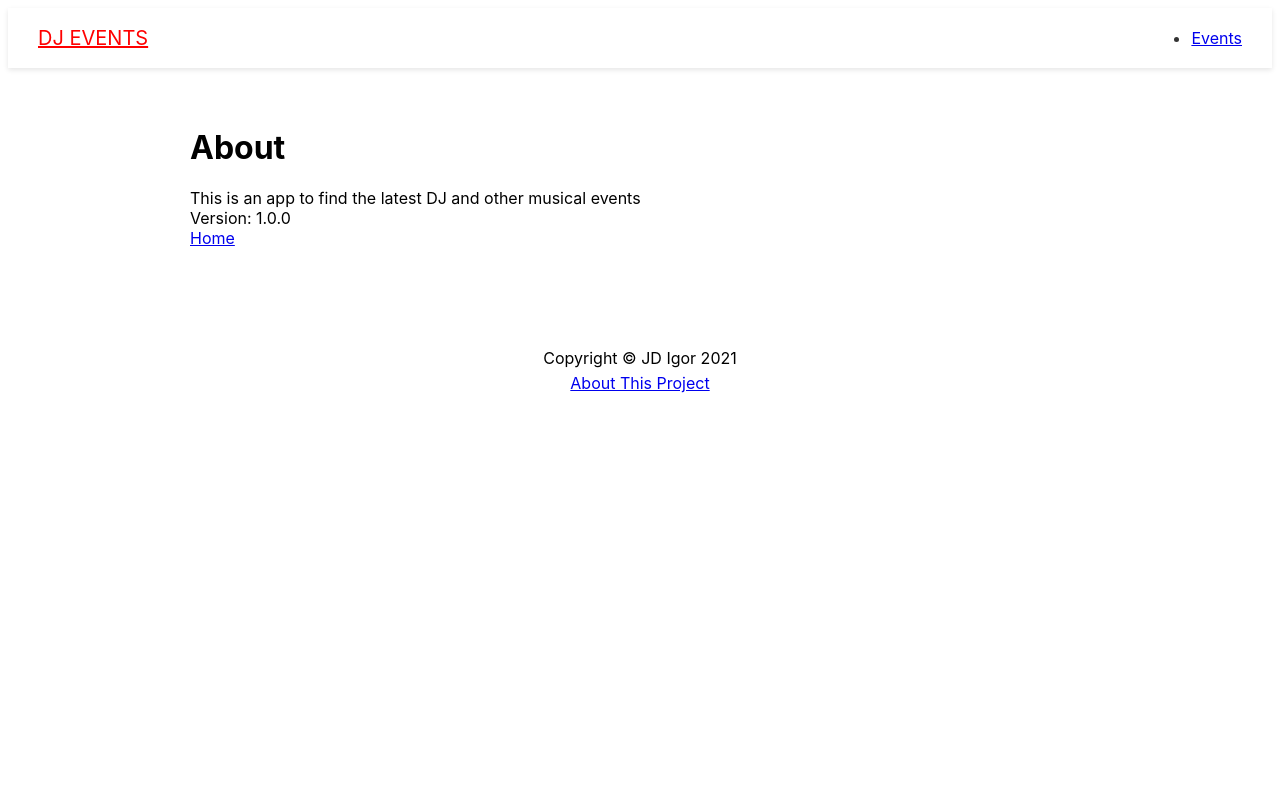
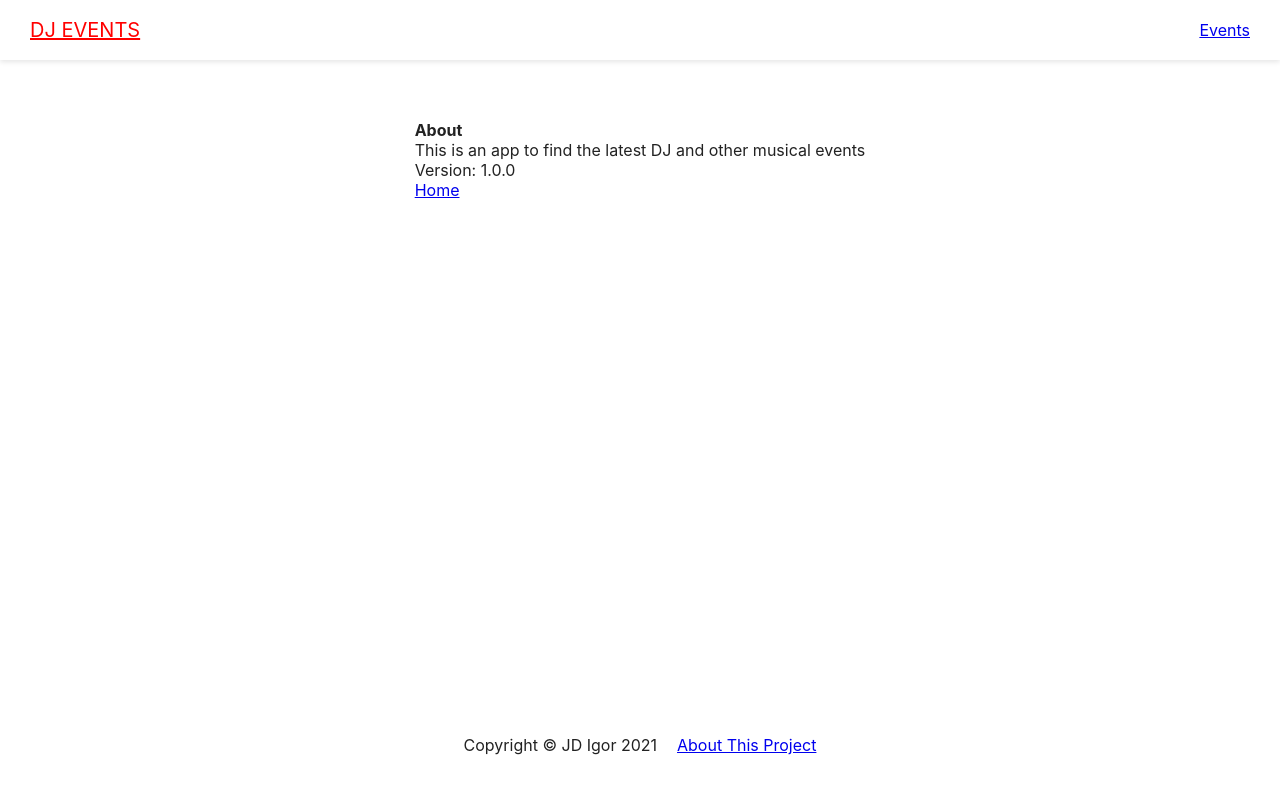
Before and after one commit to igorzinar/dj-events-frontend, a Next.js app: page /about in a window 1280 px wide. Shown: the top 794 px of the page. Built offline with nearby package versions, Linux system fonts and the light colour scheme; a web font is replaced by a local one.

Commit message:
install react icons next-seo, create next-seo-config.js, refacore app.tsx style Layout and Footer

```diff
--- a/components/Footer.tsx
+++ b/components/Footer.tsx
@@ -15,10 +15,12 @@ const Footer = () => {
 export default Footer;
 
 const Container = styled.div`
+  display: flex;
+  justify-content: center;
   margin: 100px 0 40px;
   text-align: center;
   > p {
-    margin: 5px 0;
+    margin: 5px 10px;
   }
 `;
 
--- a/components/Layout.tsx
+++ b/components/Layout.tsx
@@ -1,4 +1,3 @@
-import React from "react";
 import Head from "next/head";
 import Header from "./Header";
 import Footer from "./Footer";
@@ -20,7 +19,7 @@ const defaultProps = {
 
 const Layout = (data: IProp = defaultProps) => {
   return (
-    <div>
+    <Wrapper>
       <Head>
         <title>{data.title}</title>
         <meta name="description" content={data.description} />
@@ -29,12 +28,18 @@ const Layout = (data: IProp = defaultProps) => {
       <Header />
       <Container>{data.children}</Container>
       <Footer />
-    </div>
+    </Wrapper>
   );
 };
 
 export default Layout;
 
+const Wrapper = styled.div`
+  min-height: 100vh;
+  margin: 0;
+  display: grid;
+  grid-template-rows: auto 1fr auto;
+`;
 const Container = styled.div`
   margin: 60px auto;
   max-width: 960px;
--- /dev/null
+++ b/next-seo.config.js
@@ -0,0 +1,39 @@
+const image =
+  "https://image.shutterstock.com/image-photo/portrait-confident-young-dj-headphones-260nw-1082977484.jpg";
+const title = "Super Popular DJ From the World";
+const description =
+  // eslint-disable-next-line max-len
+  "Everyone you need add event in your profile.";
+
+export default {
+  canonical: "https://igorzinar.com",
+  locale: "en_US",
+  title,
+  description,
+  openGraph: {
+    title,
+    description,
+    image,
+    locale: "en_US",
+    type: "website",
+    url: "https://igorzinar.com",
+    site_name: "Igor Zinar",
+    images: [
+      {
+        url: image,
+        width: 872,
+        height: 826,
+        alt: "I like to create interest projects",
+      },
+    ],
+  },
+  twitter: {
+    handle: "@IgorZinar",
+    site: "@IgorZinar",
+    cardType: "summary_large_image",
+    image,
+  },
+  facebook: {
+    appId: "",
+  },
+};
--- a/package.json
+++ b/package.json
@@ -9,8 +9,10 @@
   },
   "dependencies": {
     "next": "10.2.3",
+    "next-seo": "^4.24.0",
     "react": "17.0.2",
     "react-dom": "17.0.2",
+    "react-icons": "^4.2.0",
     "styled-components": "^5.3.0"
   },
   "devDependencies": {
--- a/pages/_app.tsx
+++ b/pages/_app.tsx
@@ -1,10 +1,21 @@
 import GlobalStyle from "../styles/GlobalStyle";
+import { DefaultSeo } from "next-seo";
+import { FC, useEffect } from "react";
+import { AppProps } from "next/app";
+import { styledTheme } from "../styles/styled-theme";
+import { ThemeProvider } from "styled-components";
+import { ResetStyle } from "../styles/ResetStyle";
+import SEO from "../next-seo.config";
 
-export default function MyApp({ Component, pageProps }) {
+const MyApp: FC<AppProps> = ({ Component, pageProps }) => {
   return (
-    <>
+    <ThemeProvider theme={styledTheme}>
+      <ResetStyle />
       <GlobalStyle />
+      <DefaultSeo {...SEO} />
       <Component {...pageProps} />
-    </>
+    </ThemeProvider>
   );
-}
+};
+
+export default MyApp;
```
